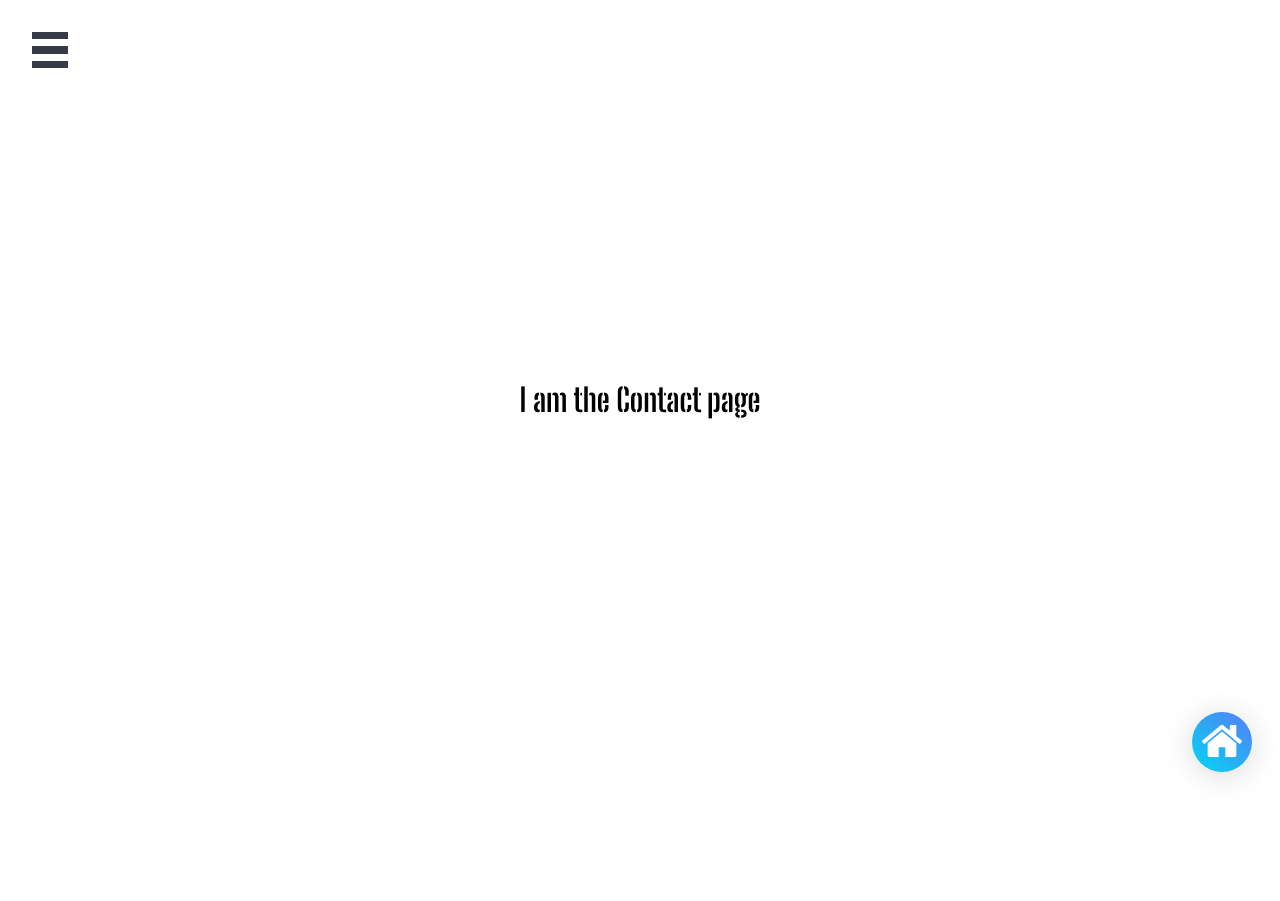
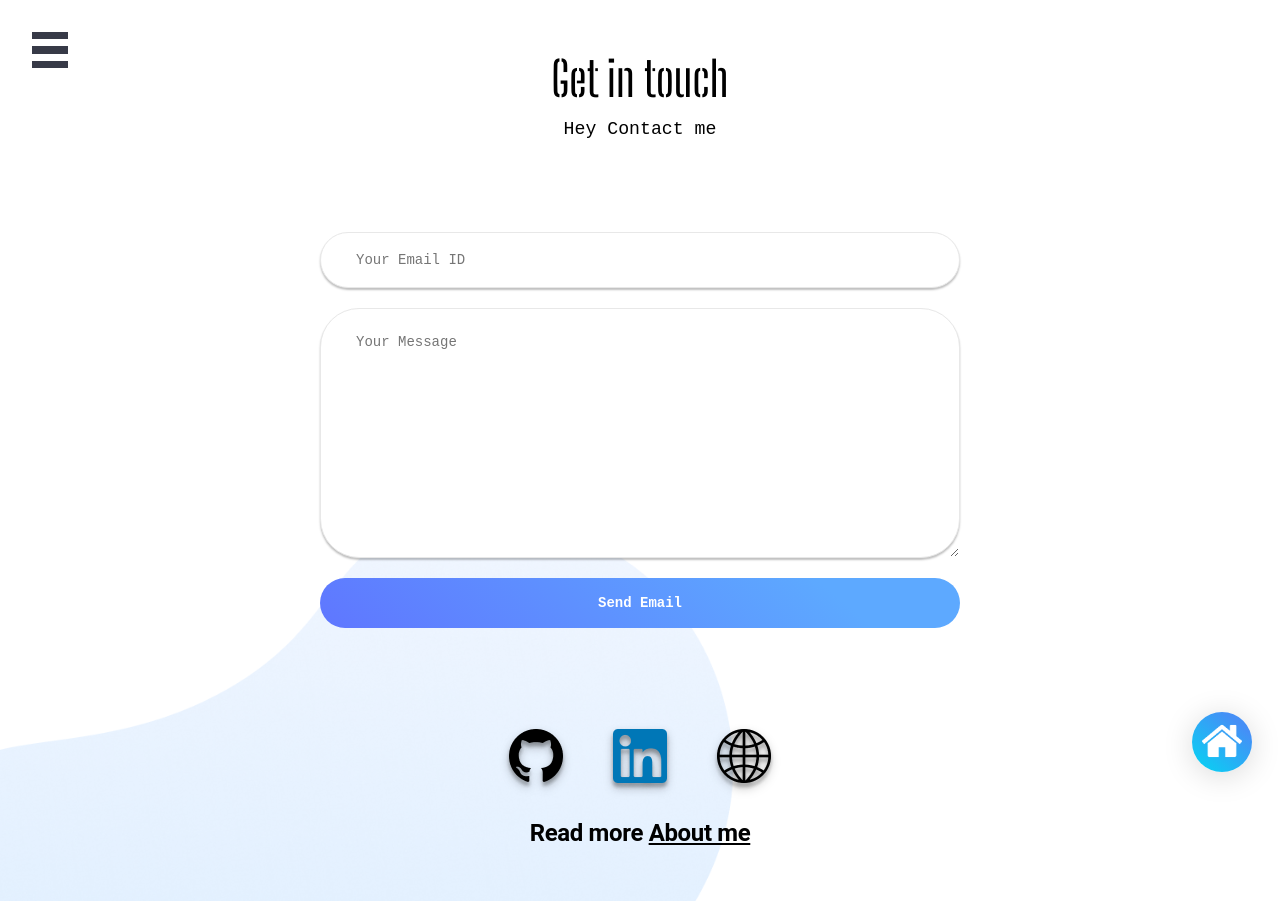
Before and after one commit to first-phoenix/portfolio, a React (Create React App) app: page /#/contact in a window 1280 px wide. Before the commit the page ends 800 px from the top, so only its background shows below. Built offline with nearby package versions, Linux system fonts and the light colour scheme.

Commit message:
modified modal and added contact page

```diff
--- a/src/components/Contact/Contact.css
+++ b/src/components/Contact/Contact.css
@@ -0,0 +1,76 @@
+.contact-form-container {
+    width: 50%;
+    align-self: center;
+    margin: 70px 0;
+}
+
+.contact-form {
+    display: flex;
+    flex-direction: column;
+    align-items: center;
+    justify-content: center;
+}
+
+.input-box {
+    background-color: #fff;
+    width: 100%;
+    border: 1px solid #e8e8e8;
+    box-sizing: border-box;
+    box-shadow: 0px 2px 2px rgba(0, 0, 0, 0.25);
+    border-radius: 39px;
+    padding: 19px 35px;
+    margin: 10px 0;
+    font-family: monospace;
+    font-size: 14px;
+    line-height: 16px;
+}
+
+.body-input {
+    height: 250px;
+    padding: 25px 35px;
+}
+
+.contact-btn {
+    margin: 10px 0;
+    border: none;
+    color: #fff;
+    font-weight: bold;
+    font-family: monospace;
+    font-style: normal;
+    font-size: 14px;
+    line-height: 16px;
+    width: 100%;
+    text-align: center;
+    padding: 17px 35px;
+    background: linear-gradient(39.97deg, #5f77ff 0.79%, #5da9ff 79.29%);
+    border-radius: 35px;
+}
+
+.social-icons-container {
+    display: flex;
+    flex-direction: row;
+    flex-wrap: wrap;
+    justify-content: center;
+    align-items: center;
+}
+
+.social-icon {
+    filter: drop-shadow(0px 4px 4px rgba(0, 0, 0, 0.25));
+    margin: 21px;
+}
+
+.social-icon:hover,
+.contact-btn:hover {
+    filter: drop-shadow(0px 8px 8px rgba(0, 0, 0, 0.5));
+    cursor: pointer;
+    transition: all 0.3s;
+}
+
+@media only screen and (max-width: 640px) {
+    .social-icon {
+        margin: 8px 21px;
+    }
+    .contact-form-container {
+        width: 80%;
+    }
+}
--- a/src/components/Contact/Contact.jsx
+++ b/src/components/Contact/Contact.jsx
@@ -1,10 +1,85 @@
 import React from 'react';
+import FooterLink from '../FooterLink/FooterLink';
+import Header from '../Header/Header';
 import './Contact.css';
+import contactVector from './../../assets/contact_anime.png';
+import github from './../../assets/gh.png';
+import linkedin from './../../assets/li.png';
+import web from './../../assets/web.png';
 
 const Contact = () => {
     return (
         <div className='section-container'>
-            <h1>I am the Contact page</h1>
+            <Header
+                heading="Get in touch"
+                details="Hey Contact me"
+
+
+            />
+
+            {/* form section */}
+            <div className='contact-form-container'>
+                <form className='contact-form'>
+                    {/* Email Id Input */}
+                    <input
+                        type='email'
+                        placeholder='Your Email ID'
+                        name='email'
+                        className='input-box email-input'
+                        autoComplete='off'
+                    />
+
+                    {/* Email Body */}
+                    <textarea
+                        type='text'
+                        placeholder='Your Message'
+                        name='message'
+                        className='input-box body-input'
+                    ></textarea>
+
+                    {/* Submit button */}
+                    <button type='submit' className='contact-btn'>
+                        Send Email
+                    </button>
+                </form>
+            </div>
+
+            {/* Social icons */}
+            <div className="social-icons-container">
+                <a href="https://github.com/first-phoenix" className="social-icon">
+                    <img src={github} alt="social" />
+                </a>
+                <a href="https://github.com/first-phoenix" className="social-icon">
+                    <img src={linkedin} alt="social" />
+                </a>
+                <a href="https://github.com/first-phoenix" className="social-icon">
+                    <img src={web} alt="social" />
+                </a>
+            </div>
+
+
+
+
+            < FooterLink
+                phrase="Read more "
+                link="About me"
+                toAdress="/about"
+            />
+
+            <div className="vector-frame">
+                <img
+                    src={contactVector}
+                    alt="contact"
+                    className="about-vector"
+                />
+
+            </div>
+
+
+
+
+
+            {/* <h1>I am the Contact page</h1> */}
         </div>
     );
 }
--- a/src/components/Modal/Modal.css
+++ b/src/components/Modal/Modal.css
@@ -13,9 +13,9 @@
 }
 
 .modal-container {
-    background-color: #c1c6ff;
+    background: linear-gradient(39.97deg, #aab7ff 0.79%, #6783dd 79.29%);
     padding: 20px;
-    border-radius: 2px;
+    border-radius: 15px;
     width: 80%;
     box-shadow: 0px 4px 31px rgba(0, 0, 0, 0.15);
     display: flex;
--- a/src/components/Projects/Projects.jsx
+++ b/src/components/Projects/Projects.jsx
@@ -1,10 +1,23 @@
 import React from 'react';
+import FooterLink from '../FooterLink/FooterLink';
+import Header from '../Header/Header';
 import './Projects.css';
 
 const Projects = () => {
     return (
         <div className='section-container'>
-            <h1>I am the projects page</h1>
+            < Header
+                heading="My projects in short"
+                details="Add lines here"
+
+            />
+
+            < FooterLink
+                phrase="Check out"
+                link="My Skills"
+                toAdress="/skills"
+            />
+            {/* <h1>I am the projects page</h1> */}
         </div>
     );
 }
```
